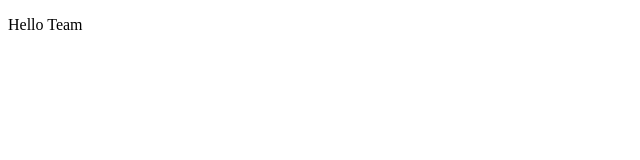
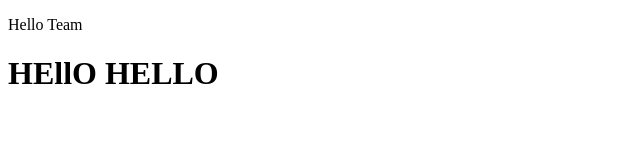
Before and after one commit to sclo00ps/project-branch, a plain HTML site: page index.html in a window 1280 px wide. Shown: the whole page, without its empty margins (0-640 px from the left). Drawn offline with Linux system fonts and the light colour scheme.

Commit message:
Alejandro's commit

```diff
--- a/index.html
+++ b/index.html
@@ -10,4 +10,5 @@
 
 </body>
 <p> Hello Team</p>
+<h1>HEllO HELLO</h1>
 </html>
```
